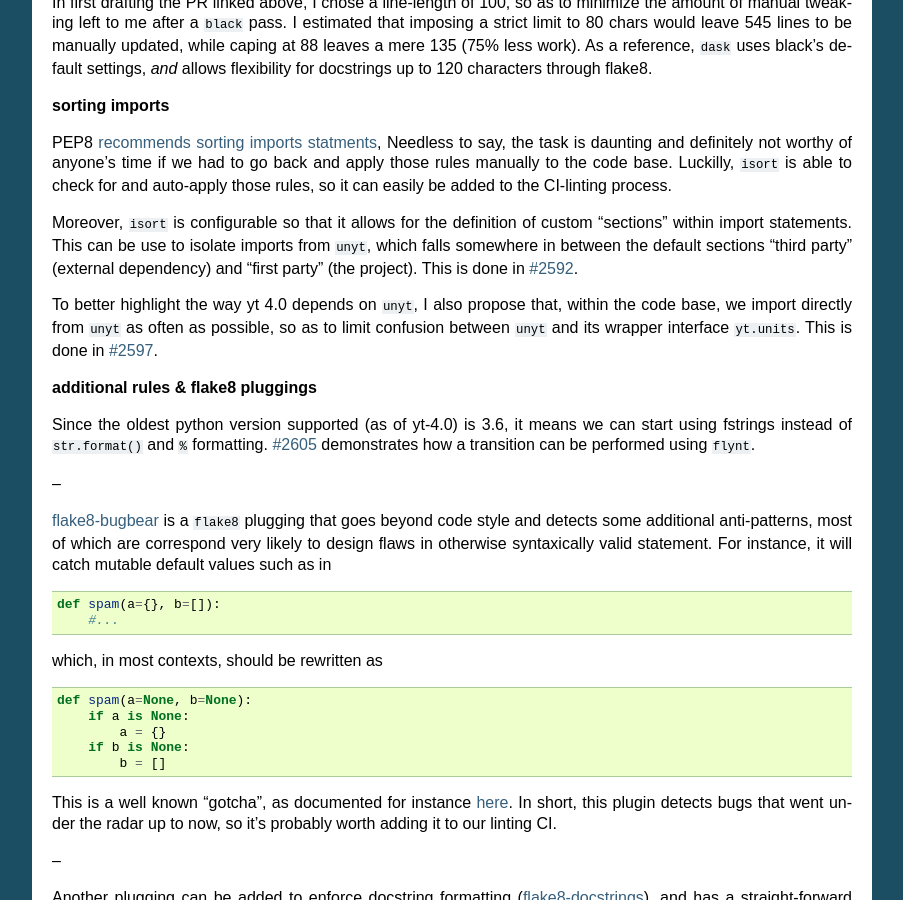
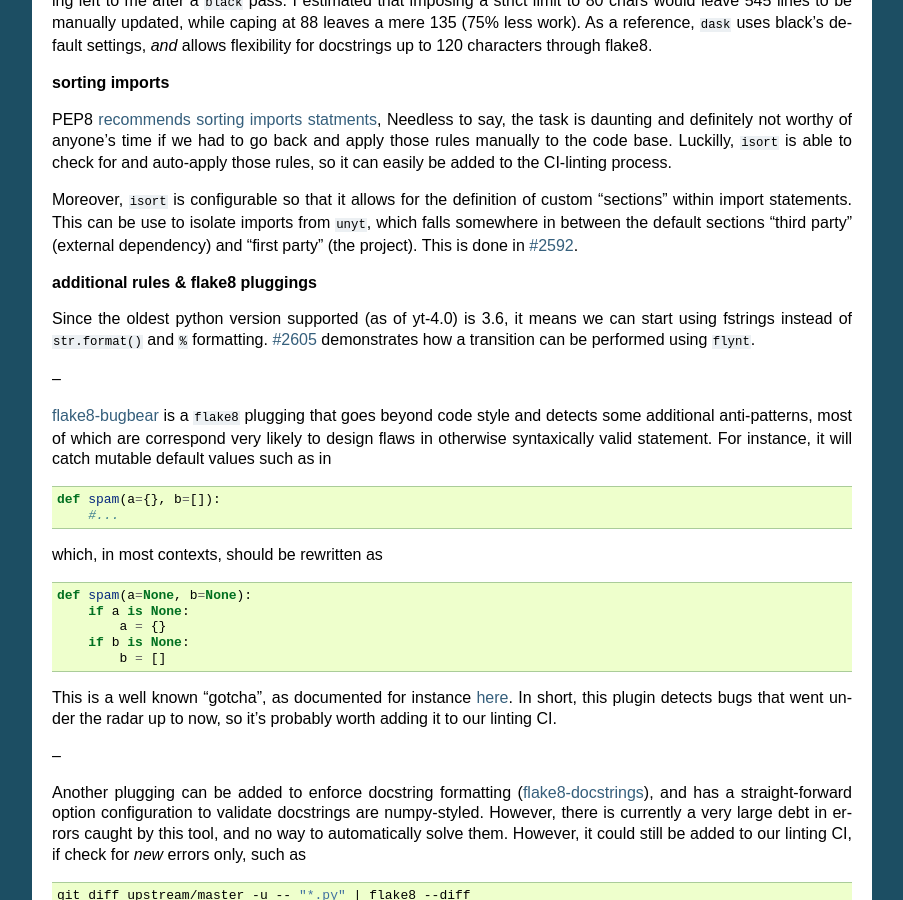
Before and after one commit to yt-project/ytep, a Sphinx documentation site: the page built from source/YTEPs/YTEP-0037.rst, in a window 1280 px wide and 900 px high, scrolled down 1957 px. Shown: the whole window, without its empty margins (198-1101 px from the left). Built offline with Sphinx 7.4.7, drawn with Linux system fonts in a browser that asks for light colours; formulas are drawn with MathJax 3; some of the changed text lies outside the part shown.

Commit message:
change YTEP0037 status to accepted, remove unyt import proposal

```diff
--- a/source/YTEPs/YTEP-0037.rst
+++ b/source/YTEPs/YTEP-0037.rst
@@ -22,7 +22,6 @@
 
   * sorting imports with `isort <https://github.com/timothycrosley/isort>`_ (`#2592 <https://github.com/yt-project/yt/pull/2592>`_)
   * code formatting with `black <https://github.com/psf/black>`_ (`#2596 <https://github.com/yt-project/yt/pull/2596>`_)
-  * redirect internal imports from the wrapper module ``yt.units`` to ``unyt`` (`#2597 <https://github.com/yt-project/yt/pull/2597>`_)
   * add a ``pyproject.toml`` file (`#2598 <https://github.com/yt-project/yt/pull/2598>`_)
   * add a precommit hook configuration file (`#2600 <https://github.com/yt-project/yt/pull/2600>`_)
   * apply fstrings everywhere (`#2605 <https://github.com/yt-project/yt/pull/2605>`_)
@@ -99,11 +98,6 @@
 which falls somewhere in between the default sections "third party" (external
 dependency) and "first party" (the project). This is done in
 `#2592 <https://github.com/yt-project/yt/pull/2592>`_.
-
-To better highlight the way yt 4.0 depends on ``unyt``, I also propose that, within the
-code base, we import directly from ``unyt`` as often as possible, so as to limit
-confusion between ``unyt`` and its wrapper interface ``yt.units``. This is done in
-`#2597 <https://github.com/yt-project/yt/pull/2597>`_.
 
 .. _additional rules:
 **additional rules & flake8 pluggings**
```
Also changed, not shown: other parts of source/YTEPs/YTEP-0037.rst (+8 -2 lines).
